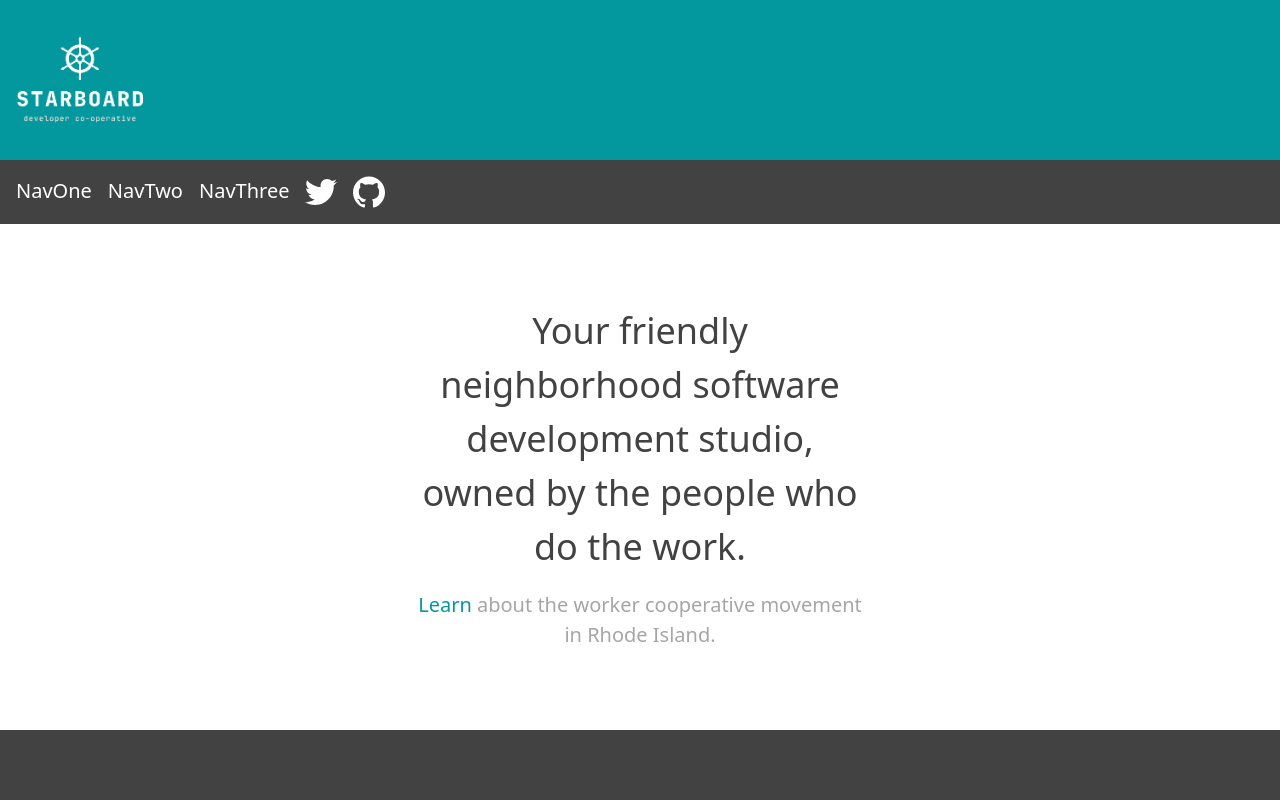
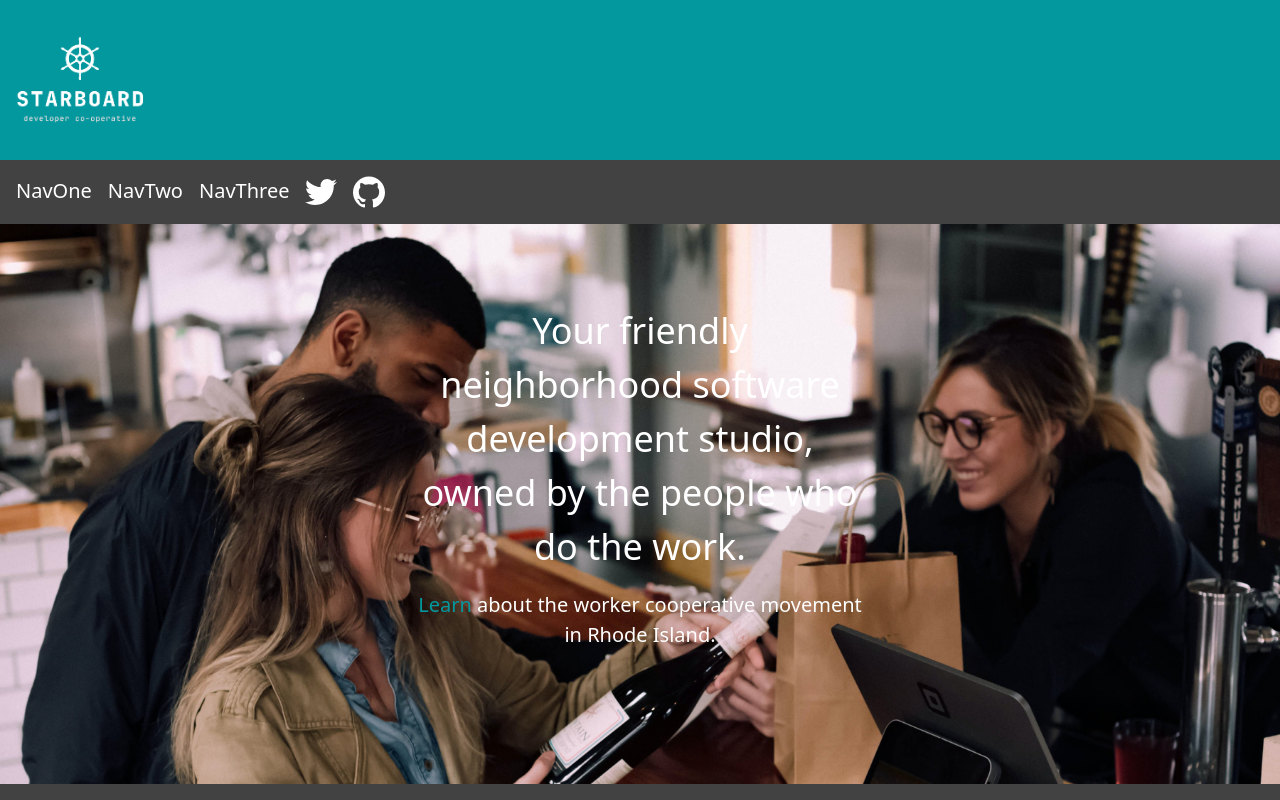
Before and after one commit to starboardcoop/starboardcoop, a Next.js app: page / in a window 1280 px wide. Shown: the top 800 px of the page. Built offline with nearby package versions, Linux system fonts and the light colour scheme.

Commit message:
Add image to first section

```diff
--- a/components/Section.js
+++ b/components/Section.js
@@ -1,5 +1,5 @@
 const Section = props => (
-    <section className={`py-20 px-8 text-center bg-${props.color} text-${props.textColor}`}>
+    <section className={`py-20 px-8 md:h-70 text-center bg-top bg-cover bg-${props.backgroundImage} bg-${props.color} text-${props.textColor}`}>
         <div className="md:max-w-md my-0 mx-auto">{props.children}</div>
     </section>
 )
--- a/pages/index.js
+++ b/pages/index.js
@@ -10,8 +10,8 @@ const Home = () => (
     </Head>
     <Header />
     <main>
-      <Section color="white" textColor="gray-light">
-        <h1 className="text-gray-dark text-3xl md:text-4xl">Your friendly neighborhood software development studio, owned by the people who do the work.</h1>
+      <Section backgroundImage="cashier" textColor="white">
+        <h1 className="text-white text-3xl md:text-4xl">Your friendly neighborhood software development studio, owned by the people who do the work.</h1>
         <p className="mt-4 text-xl">
           <a className="text-primary-light" href="https://riceo.org/learn">Learn</a> about the worker cooperative movement in Rhode Island.
         </p>
--- a/tailwind.config.js
+++ b/tailwind.config.js
@@ -1,7 +1,6 @@
 module.exports = {
   purge: [],
   theme: {
-    extend: {},
     colors: {
       white: '#ffffff',
       primary: {
@@ -12,6 +11,14 @@ module.exports = {
         light: '#a6a6a6',
         dark: '#424242'
       }
+    },
+    extend: {
+      backgroundImage: theme => ({
+        'cashier': "url('/cashier.jpg')"
+      }),
+      height: theme => ({
+        '70': '70vh'
+      })
     }
   },
   variants: {},
```
Also changed, not shown: public/cashier.jpg (added).
